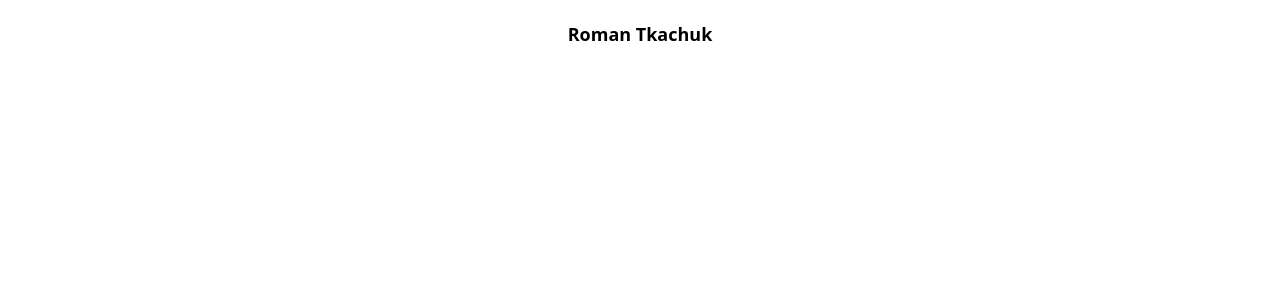
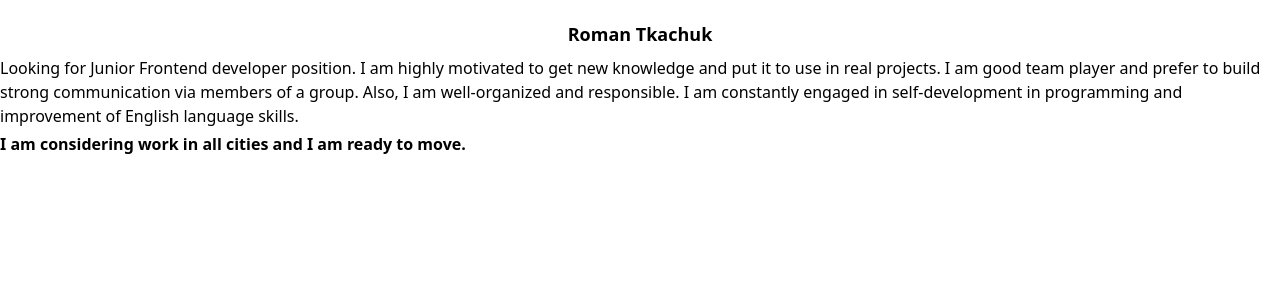
Before and after one commit to TkachukRR/22-Resume-Angular, an Angular app: page / in a window 1280 px wide. Shown: the top 300 px of the page. Built offline with nearby package versions, Linux system fonts and the light colour scheme.

Commit message:
added data to introduce

```diff
--- a/src/app/app.component.html
+++ b/src/app/app.component.html
@@ -1,3 +1,3 @@
 <div class="max-2-2xl container mx-auto pt-5">
-  <app-introduce></app-introduce>
+  <app-introduce [info]="fullInfo"></app-introduce>
 </div>
--- a/src/app/app.component.ts
+++ b/src/app/app.component.ts
@@ -1,8 +1,14 @@
 import { Component } from '@angular/core';
+import { MyInfo } from './models/myInfo';
+import { fullInfo as data } from './data/fullInfo';
 
 @Component({
   selector: 'app-root',
   templateUrl: './app.component.html',
   styleUrls: ['./app.component.scss'],
 })
-export class AppComponent {}
+export class AppComponent {
+  fullInfo: MyInfo = data;
+  languages = Object.keys(data.firstName);
+  setLang: string = Object.keys(data.firstName)[0];
+}
--- a/src/app/components/introduce/introduce.component.html
+++ b/src/app/components/introduce/introduce.component.html
@@ -1 +1,6 @@
-<h1 class="font-bold mb-2 text-center text-lg">{{ title | titlecase }}</h1>
+<h1 class="font-bold mb-2 text-center text-lg">
+  {{ info.firstName.en | titlecase }}
+  {{ info.lastName.en | titlecase }}
+</h1>
+<p class="mb-1">{{ info.intro.en }}</p>
+<span class="font-bold mb-1">{{ info.subInfo.en }}</span>
--- a/src/app/components/introduce/introduce.component.ts
+++ b/src/app/components/introduce/introduce.component.ts
@@ -1,9 +1,10 @@
-import { Component } from '@angular/core';
+import { Component, Input } from '@angular/core';
+import { MyInfo } from 'src/app/models/myInfo';
 
 @Component({
   selector: 'app-introduce',
   templateUrl: './introduce.component.html',
 })
 export class IndroduceComponent {
-  title = 'roman tkachuk';
+  @Input() info: MyInfo;
 }
--- a/src/app/data/fullInfo.ts
+++ b/src/app/data/fullInfo.ts
@@ -1,6 +1,6 @@
 import { MyInfo } from '../models/myInfo';
 
-const fullInfo: MyInfo{} = Object.freeze({
+export const fullInfo: MyInfo = Object.freeze({
   firstName: {
     en: 'Roman',
     pl: 'Roman',
@@ -27,5 +27,9 @@ const fullInfo: MyInfo{} = Object.freeze({
     ua: 'Шукаю посаду Junior Frontend розробника. Маю велику мотивацію отримувати нові знання та застосовувати їх на реальних проектах. Я хороший командний гравець та віддаю перевагу налагодженню комунікацій всередині команди. Крім того, маю організаційні навички та відповідально ставлюся до виконання задач. Постійно займаюся саморозвитком у програмуванні та вдосконаленням знань англійської мови.',
   },
 
-  subinfo: 'I am considering work in all cities and am ready to move.',
+  subInfo: {
+    en: 'I am considering work in all cities and I am ready to move.',
+    pl: 'Rozważam pracę we wszystkich miastach i jestem gotowy do przeprowadzki.',
+    ua: 'Розглядаю роботу в усіх містах і готовий до переїзду.',
+  },
 });
--- a/src/app/models/myInfo.ts
+++ b/src/app/models/myInfo.ts
@@ -25,5 +25,9 @@ export interface MyInfo {
     ua: string;
   };
 
-  subinfo: string;
+  subInfo: {
+    en: string;
+    pl: string;
+    ua: string;
+  };
 }
```
Also changed, not shown: tsconfig.json (+4 -5 lines).
